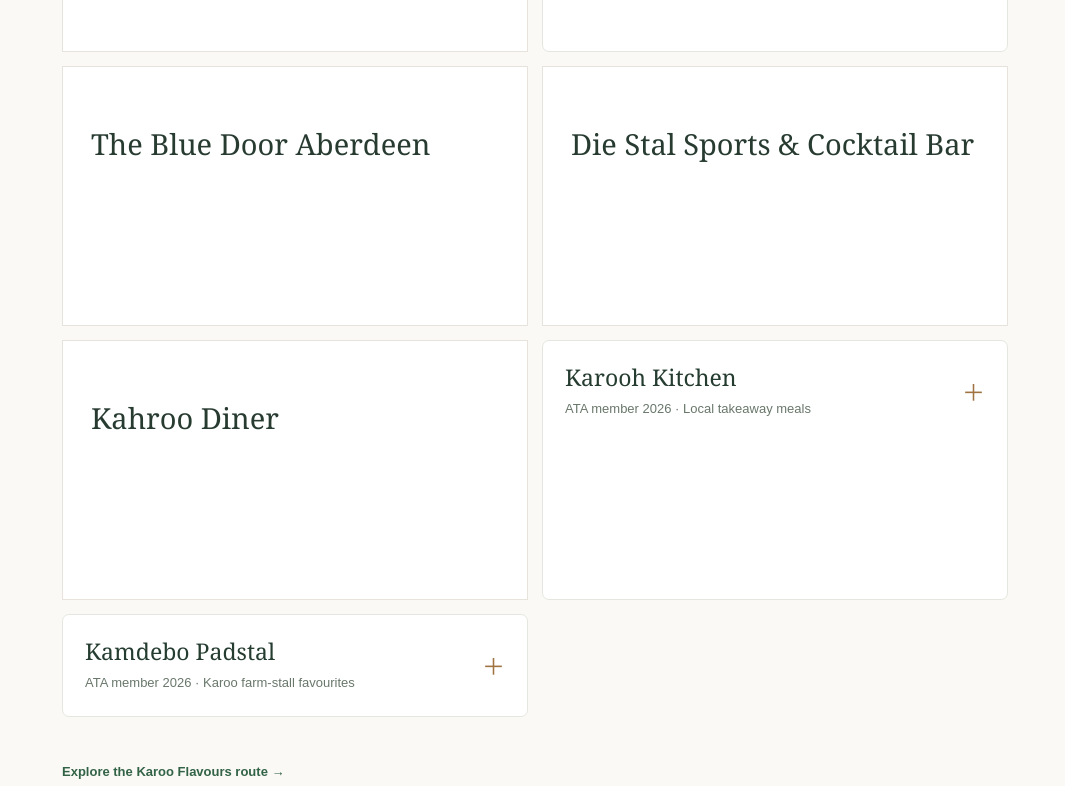
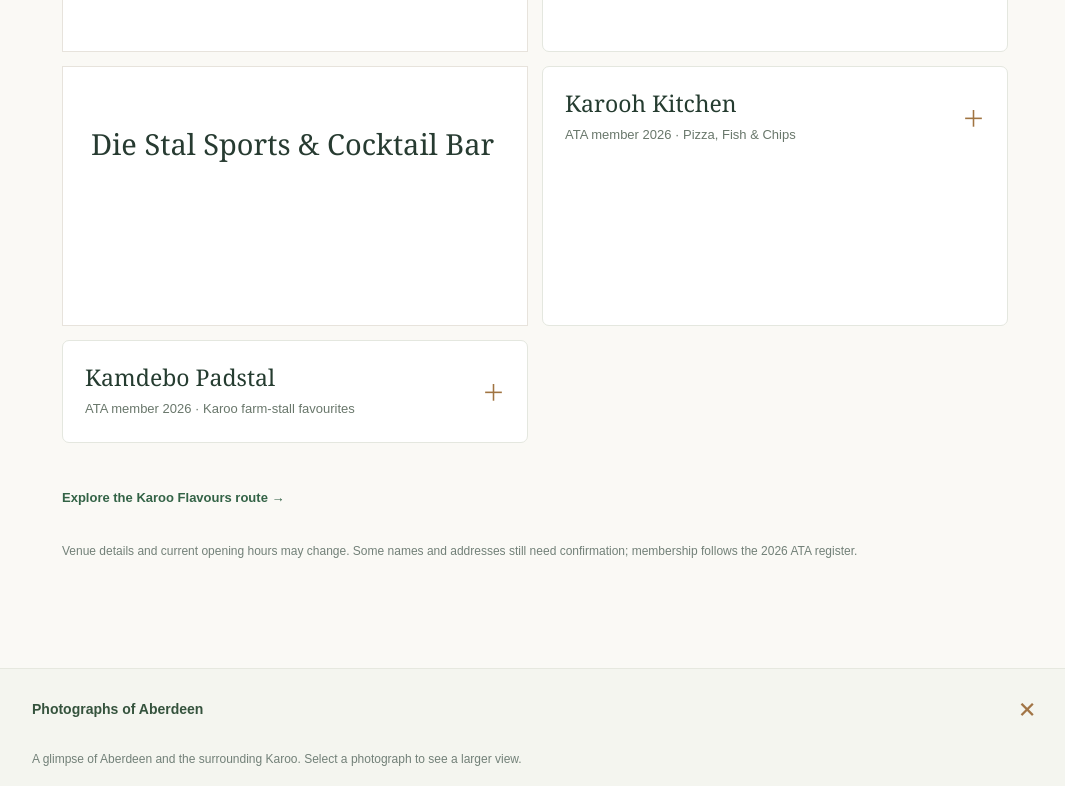
Before and after one commit to andrevercuiel/visitaberdeen, a Next.js app: page /eat-drink in a window 1280 px wide. Shown: the part 558-1344 px from the top of the page, without its empty margins (105-1170 px from the left). Built offline with nearby package versions, Linux system fonts and the light colour scheme.

Commit message:
Correct Aberdeen Eat & Drink listings from local feedback

```diff
--- a/app/eat-drink/page.jsx
+++ b/app/eat-drink/page.jsx
@@ -8,10 +8,8 @@ export const metadata = {
 const venues=[
  ["Check Mate Coffee Café","Coffee, breakfast and chess","Fresh coffee, espresso drinks, breakfast and light meals in a relaxed setting.","Aberdeen · address to be confirmed"],
  ["Windmill Coffee Shop","Coffee, breakfast and light meals","Deli-style food and coffee in a historic Aberdeen setting.","8 Voortrekker Street · verify address"],
- ["The Blue Door Aberdeen","Coffee and lunch","A welcoming local coffee, breakfast and lunch stop.","18 Voortrekker Street · verify address"],
  ["Die Stal Sports & Cocktail Bar","Drinks and socialising","An informal social spot for drinks, conversation and watching sport.","Aberdeen · address to be confirmed"],
- ["Kahroo Diner","Pizza, fish and chicken","Casual sit-down meals and possible food-truck catering for functions.","Aberdeen · trading details to be confirmed"],
- ["Karooh Kitchen","Local takeaway meals","Previously listed meal option; please confirm whether it trades under this name.","Aberdeen · trading details to be confirmed"],
+ ["Karooh Kitchen","Pizza, Fish & Chips","Local takeaway pizza, fish and chips.","Aberdeen · trading details to be confirmed"],
  ["Kamdebo Padstal","Karoo farm-stall favourites","Karoo-style food, pancakes, baked goods, preserves and farm products.","N9 / R61 junction"]
 ];
 export default function Eat() {
```
